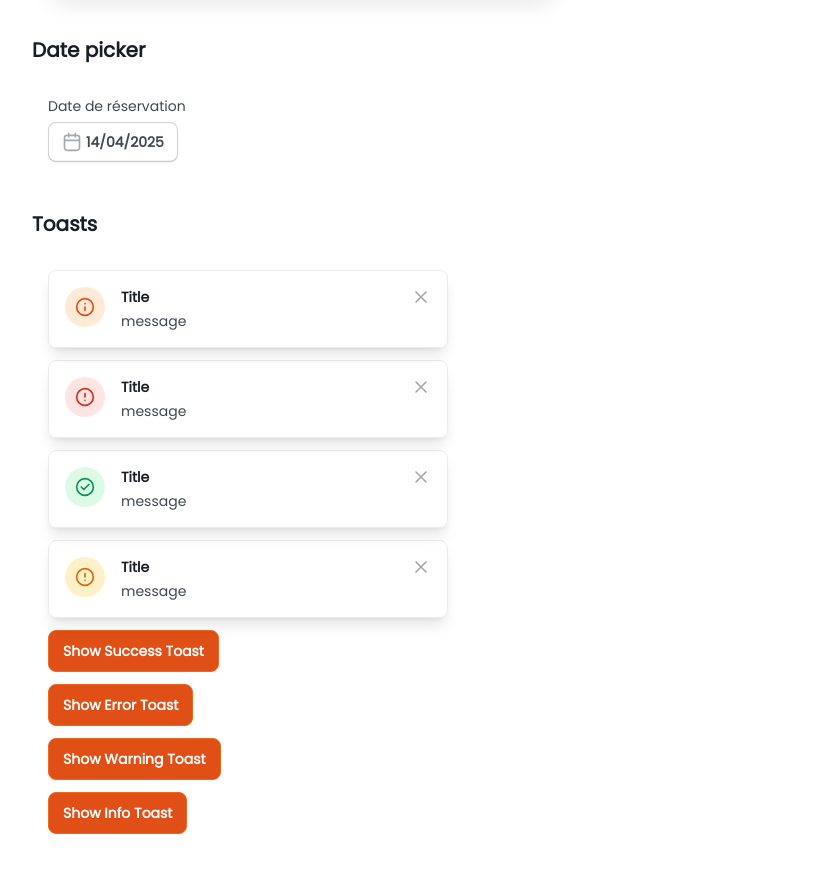
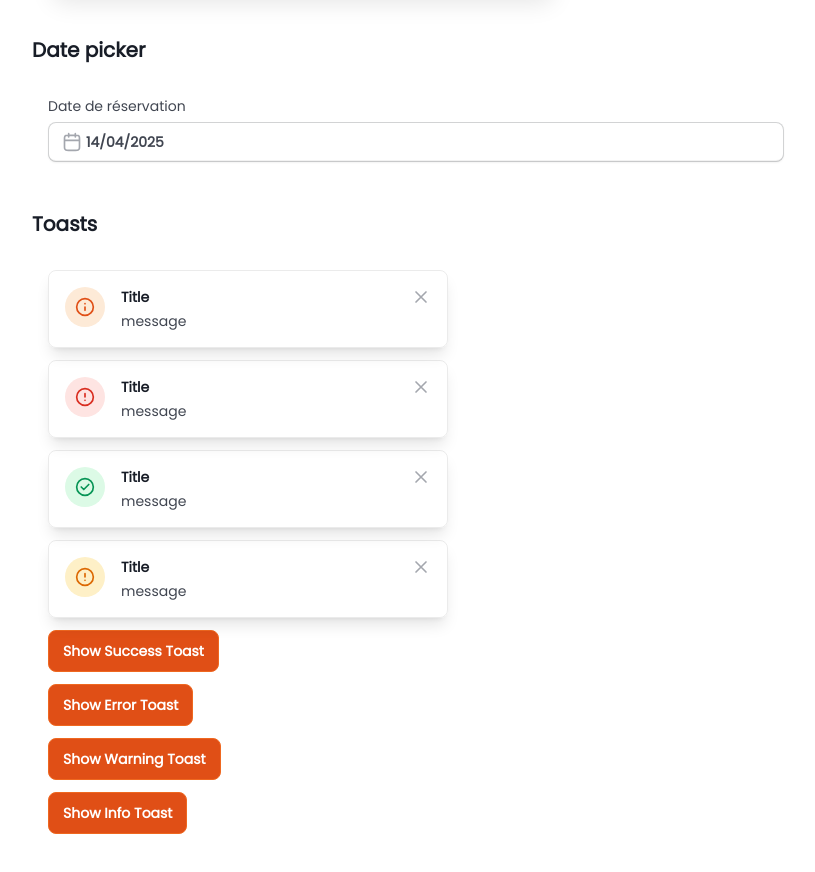
Before and after one commit to camille-girard/PA, a Nuxt app in the folder frontend/: page /doc/components in a window 1280 px wide. Shown: the part 4840-5712 px from the top of the page, without its empty margins (224-1039 px from the left). Built offline with nearby package versions, Linux system fonts and the light colour scheme.

Commit message:
feat(frontend:datepicker): update button to display placeholder when no date is selected

```diff
--- a/frontend/components/molecules/UDatePicker.vue
+++ b/frontend/components/molecules/UDatePicker.vue
@@ -166,37 +166,14 @@ onUnmounted(() => {
             <label v-if="label" class="text-secondary text-sm font-medium" :for="name">
                 {{ label }} <span v-if="required" class="text-brand-tertiary">*</span>
             </label>
-            <div class="relative">
-                <!-- <UInput
-          v-model="inputValue"
-          :name="name"
-          type="text"
-          :placeholder="placeholder"
-          :disabled="disabled"
-          :destructive="destructive"
-          :icon="CalendarIcon"
-          icon-position="trailing"
-          @blur="handleInputBlur"
-          @keydown="handleKeyDown"
-        /> -->
             <UButton
                 variant="secondary"
                 :icon="CalendarIcon"
                 icon-position="leading"
                 :disabled="disabled"
                 @click="toggleCalendar"
-                    >{{ inputValue }}</UButton
+                >{{ inputValue || placeholder }}</UButton
             >
-                <!-- <div
-          class="absolute inset-y-0 right-0 pr-8 flex items-center cursor-pointer"
-          @click="toggleCalendar"
-        >
-          <ChevronDownIcon
-            class="size-4 text-fg-quaternary"
-            :class="{ 'rotate-180 transition-transform': isOpen }"
-          />
-        </div> -->
-            </div>
             <p v-if="hintText" :class="['text-sm', destructive ? 'text-error-primary' : 'text-tertiary']">
                 {{ hintText }}
             </p>
```
Lines whose indentation alone changed are shown as unchanged.
